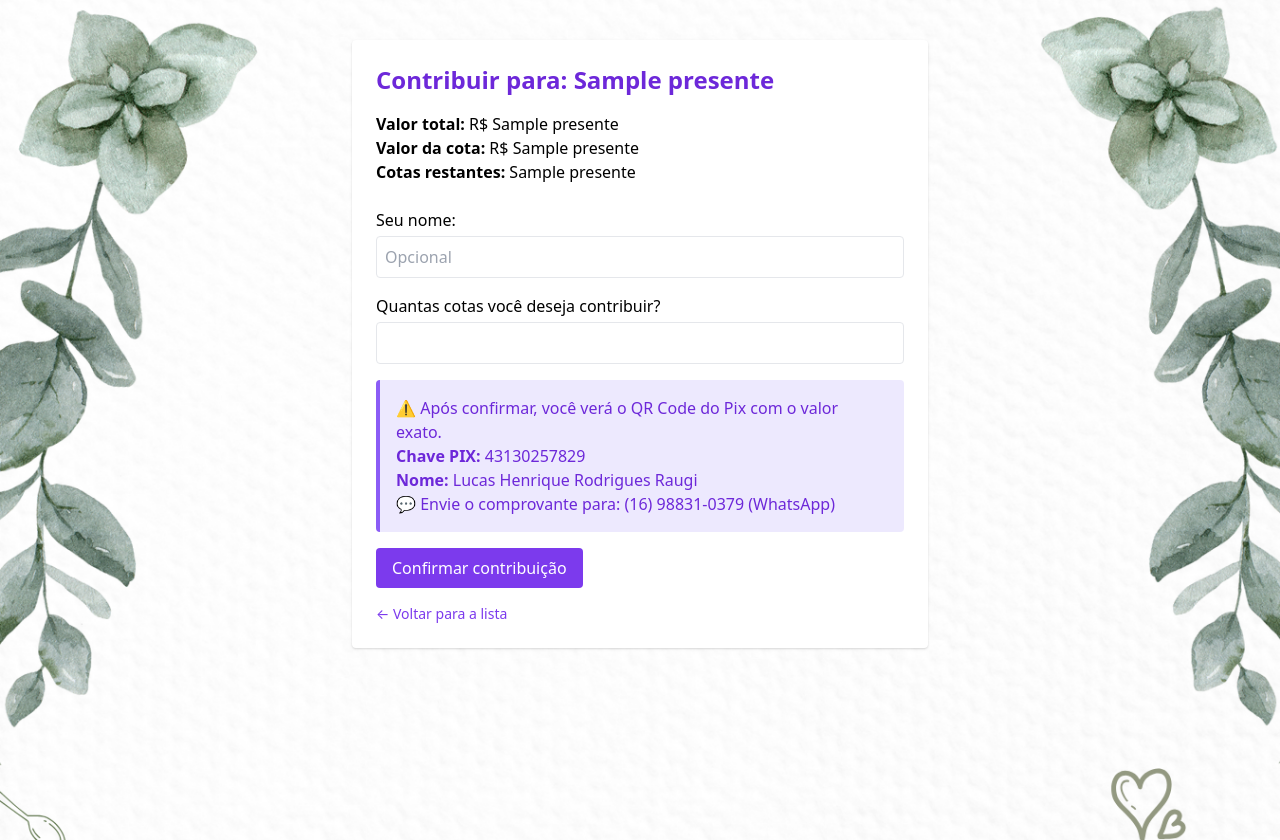
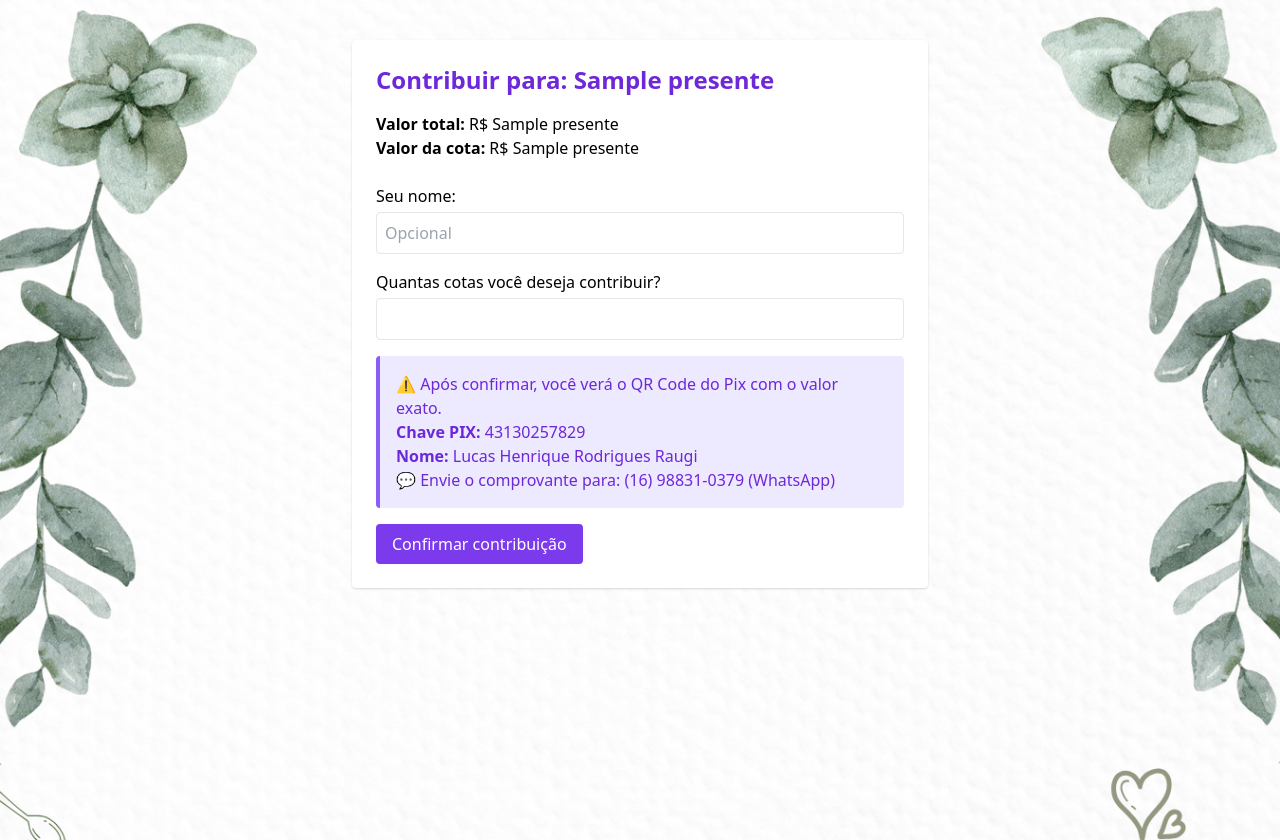
Before and after one commit to lhenriquerod/lista-casamento, a Flask app: page /contribuir/1 in a window 1280 px wide. Run offline with Flask 3, Linux system fonts and the light colour scheme; a database or web service that is not in the repository returns one stand-in record (values such as "Sample title"); some libraries are stand-ins or nearby versions.

Commit message:
Exclusao cotas restantes

```diff
--- a/templates/contribuir.html
+++ b/templates/contribuir.html
@@ -20,7 +20,6 @@
         <h1 class="text-2xl font-bold mb-4 text-purple-700">Contribuir para: {{ presente[1] }}</h1>
         <p><strong>Valor total:</strong> R$ {{ presente[2] }}</p>
         <p><strong>Valor da cota:</strong> R$ {{ presente[3] }}</p>
-        <p><strong>Cotas restantes:</strong> {{ presente[5] }}</p>
 
         <form method="post" class="mt-6 space-y-4">
             <label class="block">
@@ -44,10 +43,6 @@
                 Confirmar contribuição
             </button>
         </form>
-
-        <div class="mt-4 text-sm">
-            <a href="{{ url_for('index') }}" class="text-purple-600 hover:underline">← Voltar para a lista</a>
-        </div>
     </div>
 </body>
 </html>
```
